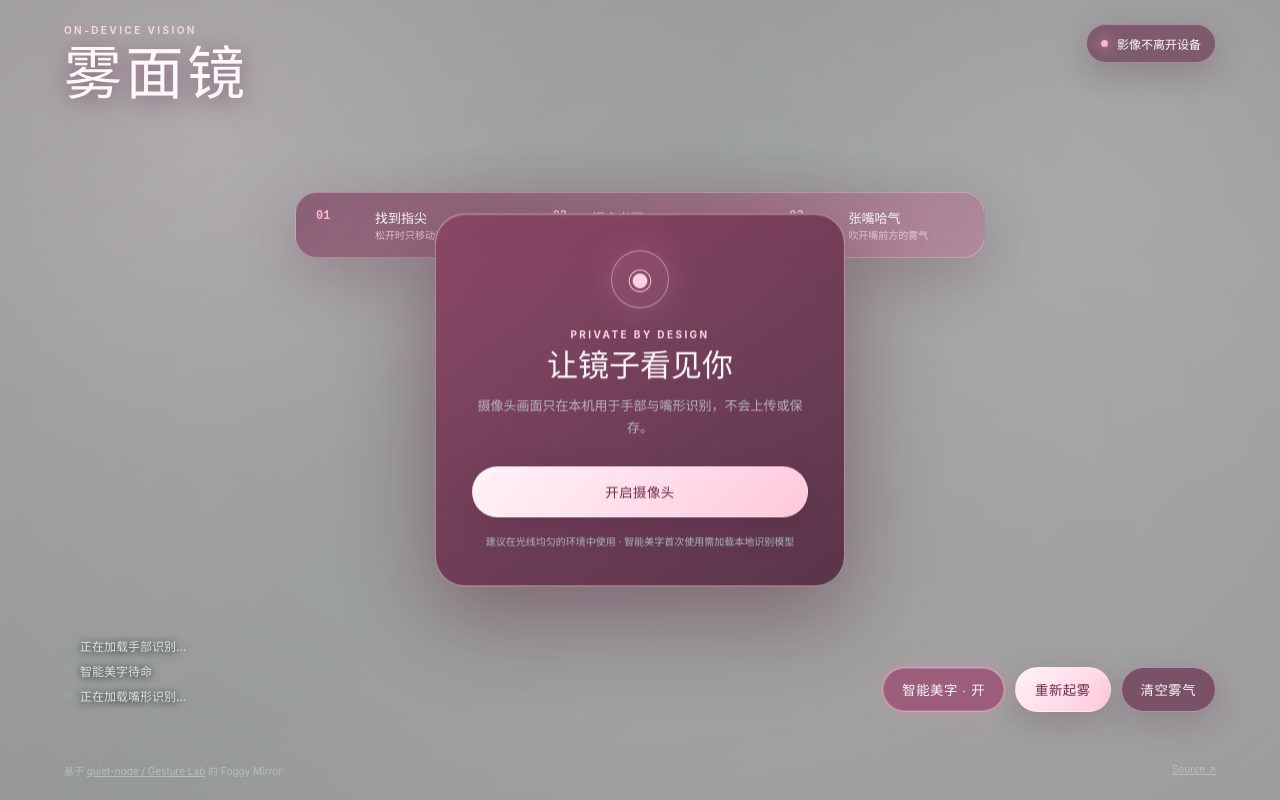
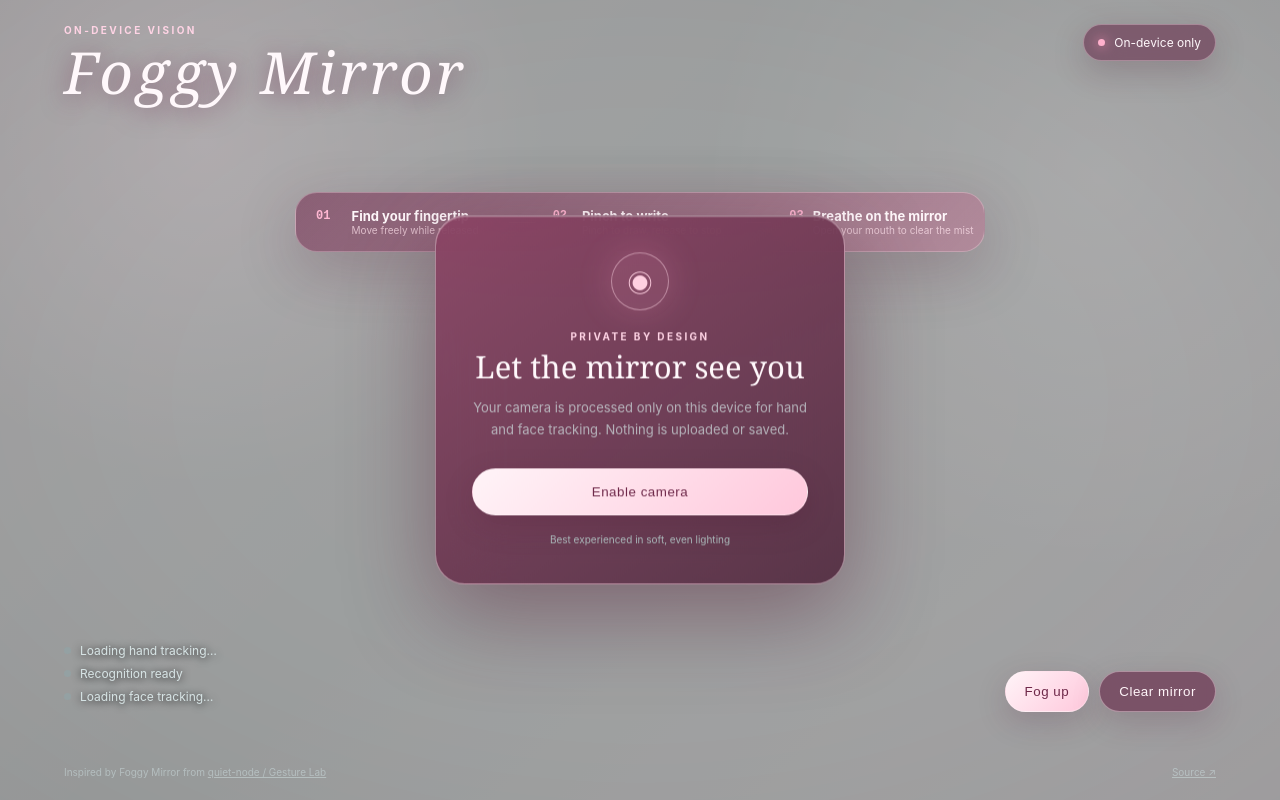
Before and after one commit to Frieda0726/foggy-mirror, a website built with Vite: page index.html in a window 1280 px wide. Built offline with nearby package versions, Linux system fonts and the light colour scheme.

Commit message:
style: switch UI to English and remove status prompts

```diff
--- a/index.html
+++ b/index.html
@@ -1,65 +1,65 @@
 <!doctype html>
-<html lang="zh-CN">
+<html lang="en">
   <head>
     <meta charset="UTF-8" />
     <meta name="viewport" content="width=device-width, initial-scale=1.0, viewport-fit=cover" />
     <meta name="theme-color" content="#f7c9d9" />
-    <meta name="description" content="用指尖在雾面镜上写字，并用嘴形哈气重新起雾。所有识别均在设备本地完成。" />
-    <title>雾面镜 · Foggy Mirror</title>
+    <meta name="description" content="Write on a fogged mirror with a pinch gesture, then clear the mist with a breath gesture. All vision processing stays on device." />
+    <title>Foggy Mirror</title>
   </head>
   <body>
     <main id="app">
       <video id="camera" autoplay playsinline muted></video>
-      <canvas id="mirror" aria-label="雾面镜交互画布"></canvas>
+      <canvas id="mirror" aria-label="Interactive foggy mirror"></canvas>
 
       <header class="topbar">
         <div>
           <p class="eyebrow">ON-DEVICE VISION</p>
-          <h1>雾面镜</h1>
+          <h1>Foggy Mirror</h1>
         </div>
-        <div id="privacy" class="privacy"><span></span>影像不离开设备</div>
+        <div id="privacy" class="privacy"><span></span>On-device only</div>
       </header>
 
       <section class="guide" aria-live="polite">
-        <div class="step"><b>01</b><span>找到指尖</span><small>松开时只移动光标</small></div>
+        <div class="step"><b>01</b><span>Find your fingertip</span><small>Move freely while released</small></div>
         <div class="line"></div>
-        <div class="step"><b>02</b><span>捏合书写</span><small>拇指与食指捏住写，松开停</small></div>
+        <div class="step"><b>02</b><span>Pinch to write</span><small>Pinch to draw, release to stop</small></div>
         <div class="line"></div>
-        <div class="step"><b>03</b><span>张嘴哈气</span><small>吹开嘴前方的雾气</small></div>
+        <div class="step"><b>03</b><span>Breathe on the mirror</span><small>Open your mouth to clear the mist</small></div>
       </section>
 
-      <aside class="status-panel">
-        <div id="handState" class="state"><i></i><span>正在加载手部识别…</span></div>
-        <div id="recognitionState" class="state"><i></i><span>智能美字待命</span></div>
-        <div id="faceState" class="state"><i></i><span>正在加载嘴形识别…</span></div>
+      <aside class="status-panel" hidden aria-hidden="true">
+        <div id="handState" class="state"><i></i><span>Loading hand tracking…</span></div>
+        <div id="recognitionState" class="state"><i></i><span>Recognition ready</span></div>
+        <div id="faceState" class="state"><i></i><span>Loading face tracking…</span></div>
       </aside>
 
       <div id="cursor" class="cursor" aria-hidden="true"></div>
       <div id="breathPulse" class="breath-pulse" aria-hidden="true"></div>
       <div id="writeCalibration" class="write-calibration" aria-live="polite">
         <div class="calibration-ring">♡</div>
-        <span>伸出手指，正在自动校准捏合距离…</span>
+        <span>Hold up your hand while we calibrate your pinch…</span>
       </div>
 
-      <nav class="controls" aria-label="镜面控制">
-        <button id="beautifyButton" type="button" class="smart active">智能美字 · 开</button>
-        <button id="resetButton" type="button">重新起雾</button>
-        <button id="clearButton" type="button" class="secondary">清空雾气</button>
+      <nav class="controls" aria-label="Mirror controls">
+        <button id="beautifyButton" type="button" class="smart active" hidden>Smart script</button>
+        <button id="resetButton" type="button">Fog up</button>
+        <button id="clearButton" type="button" class="secondary">Clear mirror</button>
       </nav>
 
       <div id="permission" class="permission-card">
         <div class="lens">◉</div>
         <p class="eyebrow">PRIVATE BY DESIGN</p>
-        <h2>让镜子看见你</h2>
-        <p>摄像头画面只在本机用于手部与嘴形识别，不会上传或保存。</p>
-        <button id="startButton" type="button">开启摄像头</button>
-        <small>建议在光线均匀的环境中使用 · 智能美字首次使用需加载本地识别模型</small>
+        <h2>Let the mirror see you</h2>
+        <p>Your camera is processed only on this device for hand and face tracking. Nothing is uploaded or saved.</p>
+        <button id="startButton" type="button">Enable camera</button>
+        <small>Best experienced in soft, even lighting</small>
       </div>
 
       <div id="toast" class="toast" role="status"></div>
 
       <footer>
-        <span>基于 <a href="https://github.com/quiet-node/gesture-lab" target="_blank" rel="noreferrer">quiet-node / Gesture Lab</a> 的 Foggy Mirror</span>
+        <span>Inspired by Foggy Mirror from <a href="https://github.com/quiet-node/gesture-lab" target="_blank" rel="noreferrer">quiet-node / Gesture Lab</a></span>
         <a href="https://github.com/Frieda0726/foggy-mirror" target="_blank" rel="noreferrer">Source ↗</a>
       </footer>
     </main>
```
